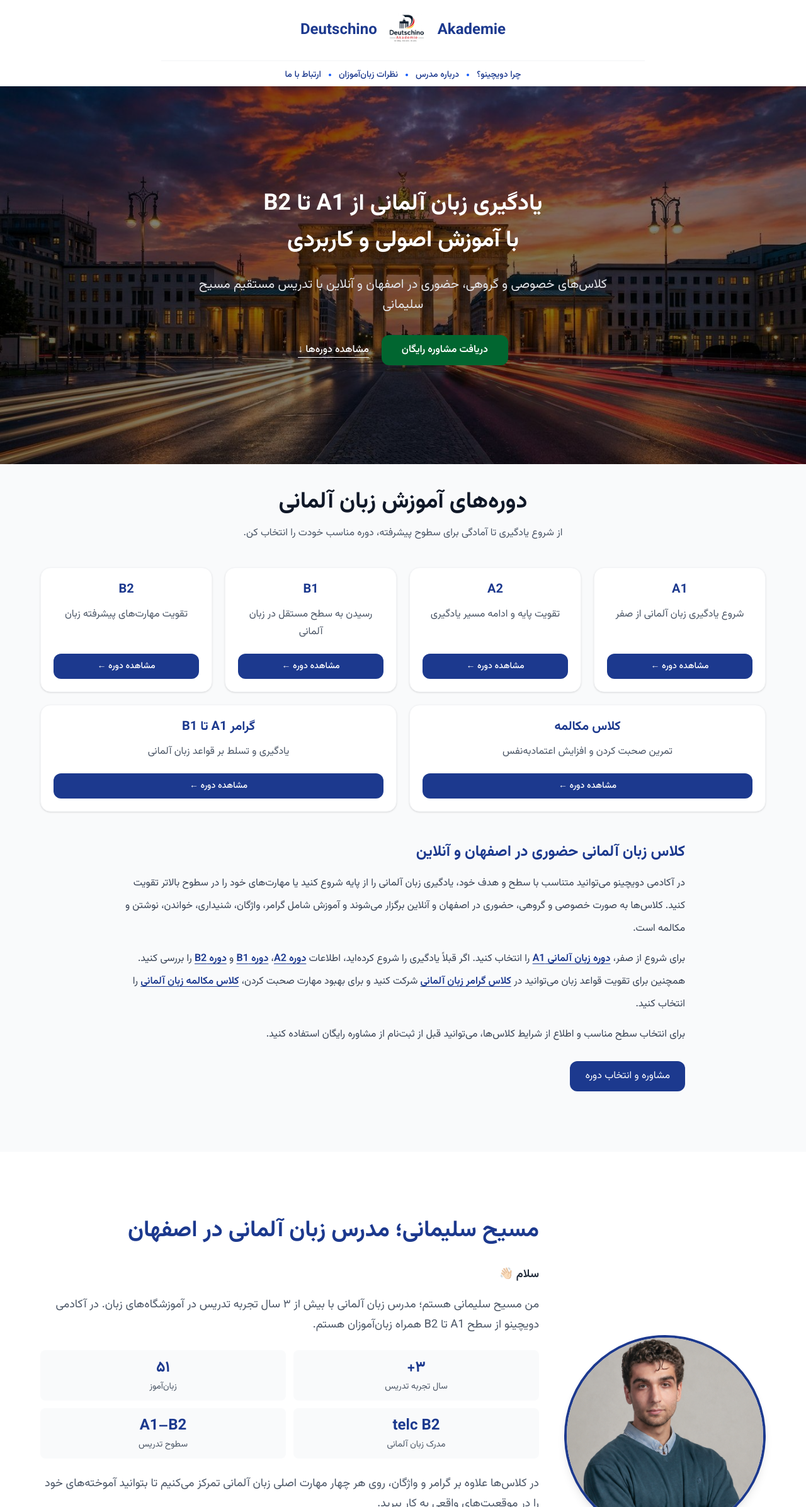
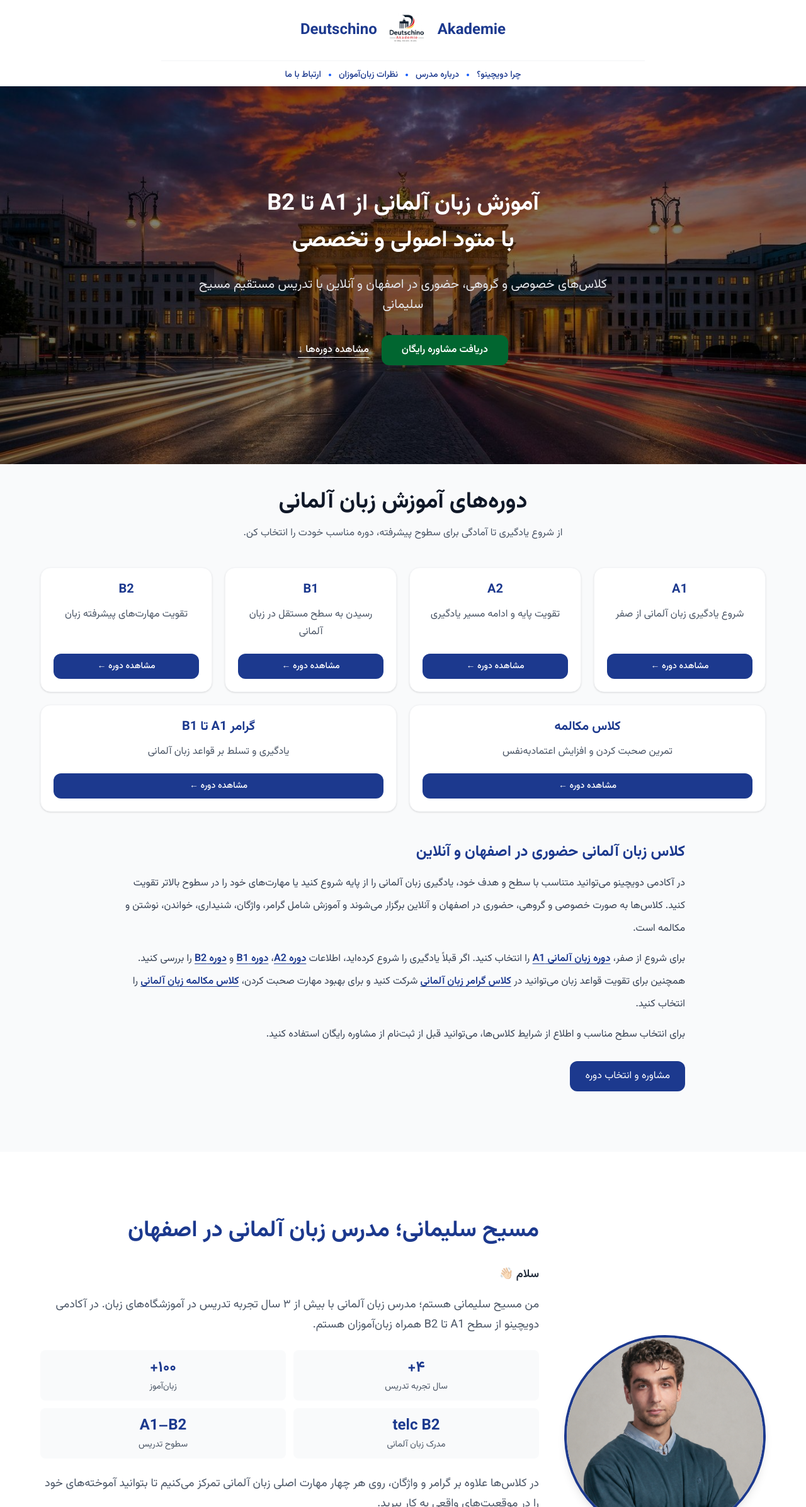
Before and after one commit to Masihsole0/deutschino-akademie, a Next.js app: page / in a window 1280 px wide. Shown: the top 2393 px of the page at 63% size. Built offline with nearby package versions, Linux system fonts and the light colour scheme; no server answers; the database is empty.

Commit message:
Update website

```diff
--- a/app/page.tsx
+++ b/app/page.tsx
@@ -77,9 +77,9 @@ export default function Home() {
 
         <div className="relative z-10 mx-auto w-full max-w-5xl">
           <h1 className="text-3xl font-bold leading-relaxed text-white md:text-4xl">
-            یادگیری زبان آلمانی از A1 تا B2
+            آموزش زبان آلمانی از A1 تا B2
             <br />
-            با آموزش اصولی و کاربردی
+            با متود اصولی و تخصصی
           </h1>
 
           <p className="mx-auto mt-6 max-w-2xl text-base leading-8 text-gray-200 md:text-xl">
@@ -260,12 +260,12 @@ export default function Home() {
                 className="grid grid-cols-2 gap-3 py-2 text-center"
               >
                 <div className="rounded-lg bg-gray-50 px-3 py-3">
-                  <p className="text-2xl font-bold text-blue-900">۳+</p>
+                  <p className="text-2xl font-bold text-blue-900">۴+</p>
                   <p className="mt-1 text-sm text-gray-600">سال تجربه تدریس</p>
                 </div>
 
                 <div className="rounded-lg bg-gray-50 px-3 py-3">
-                  <p className="text-2xl font-bold text-blue-900">۵۱</p>
+                  <p className="text-2xl font-bold text-blue-900">۱۰۰+</p>
                   <p className="mt-1 text-sm text-gray-600">زبان‌آموز</p>
                 </div>
 
```
